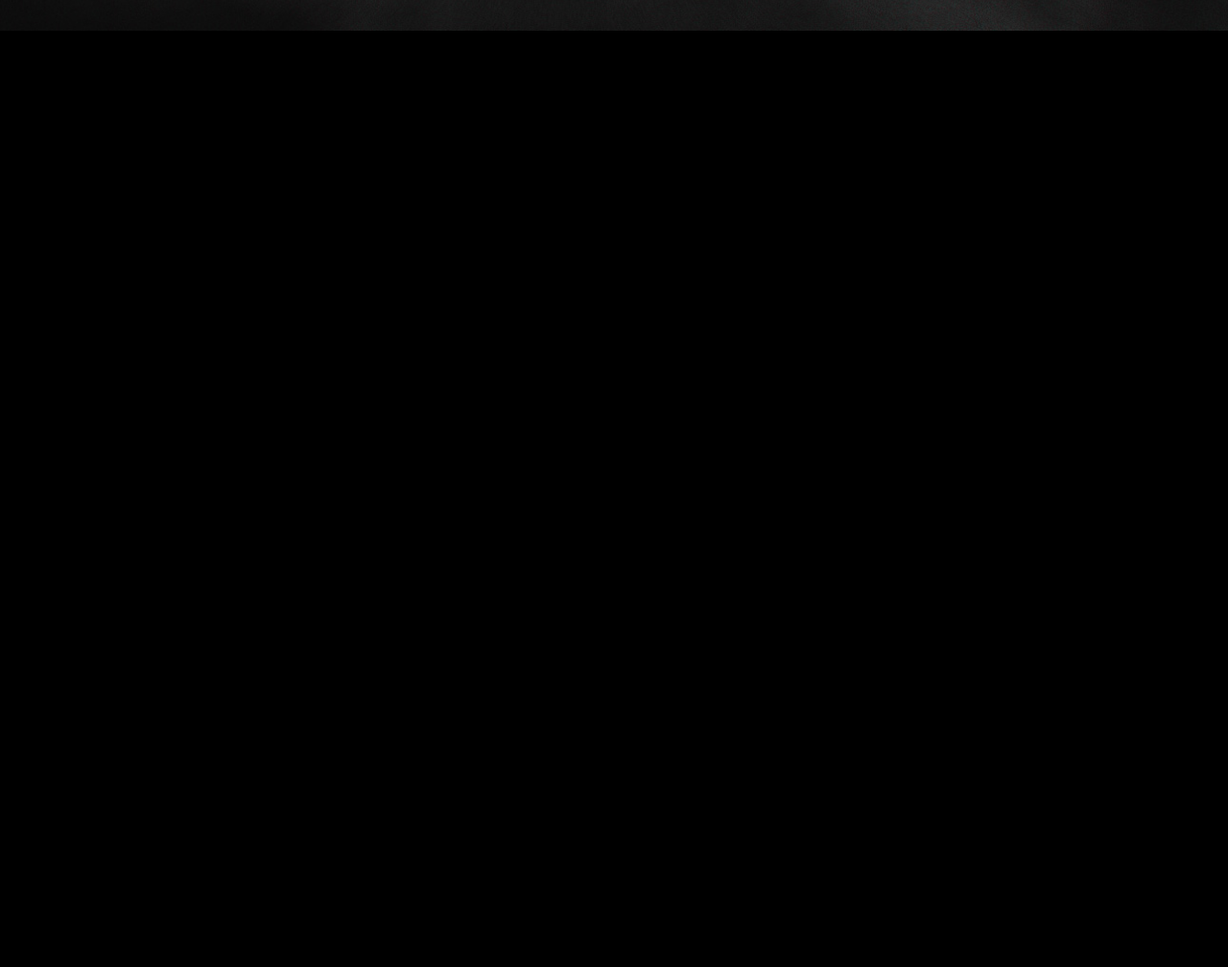
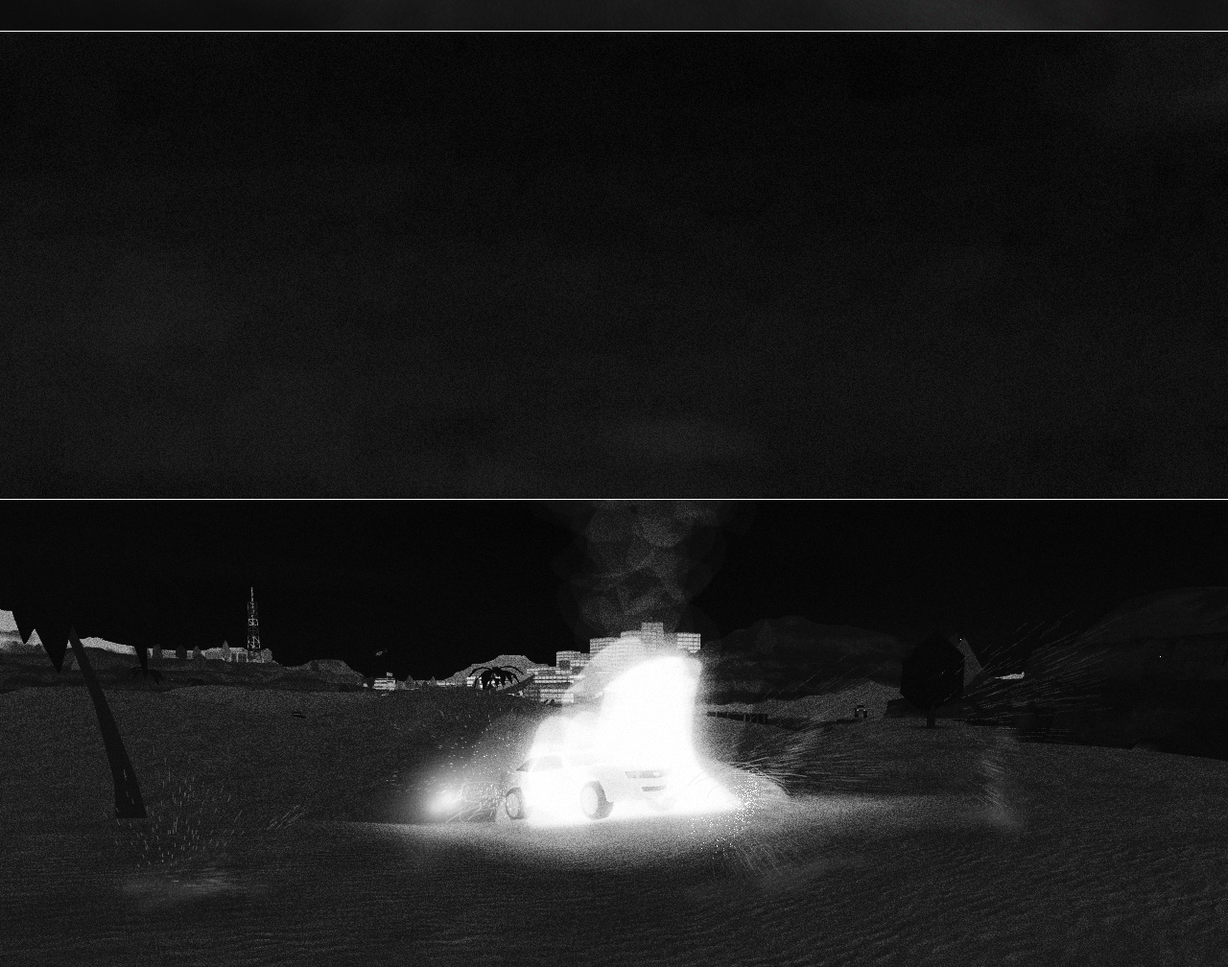
Before and after one commit to bensimon898/rubensimcorp, a plain HTML site: page index.html in a window 1280 px wide. Shown: the part 506-1514 px from the top of the page at 96% size. Before the commit the page ends 800 px from the top, so only its background shows below. Drawn offline with Linux system fonts and the light colour scheme; a script that the page names is missing.

Commit message:
Add files via upload

```diff
--- a/index.html
+++ b/index.html
@@ -74,6 +74,23 @@ border-width: 1px 0 0 0;
   background-image: url("drone.jpg");
 }
 
+#section2 {
+  height: 487px;
+  background-position: center;
+  background-size: cover;
+  background-image: url("drone2.jpg");
+  border-width: 1px 0 0 0;
+  border-style: solid;
+}
+
+#section3 {
+  height: 487px;
+  background-position: center;
+  background-size: cover;
+  background-image: url("drone3.jpg");
+  border-width: 1px 0 0 0;
+  border-style: solid;
+}
 
 </style>
 </head>
@@ -127,9 +144,12 @@ your device as a result of unexpected
           epicness within our systems.</p>
           <p>For your safety, please consume content
           as quickly and as often as possible.</p>
-
           <p>Ruben Sim Corp.</p>
 	    </div>
+	  </div>
+	  <div id="section2">
+	  </div>
+	  <div id="section3">
 	  </div>
 	</div>
 </body>
```
Also changed, not shown: drone2.jpg (added), drone3.jpg (added). Lines whose indentation alone changed are shown as unchanged.
